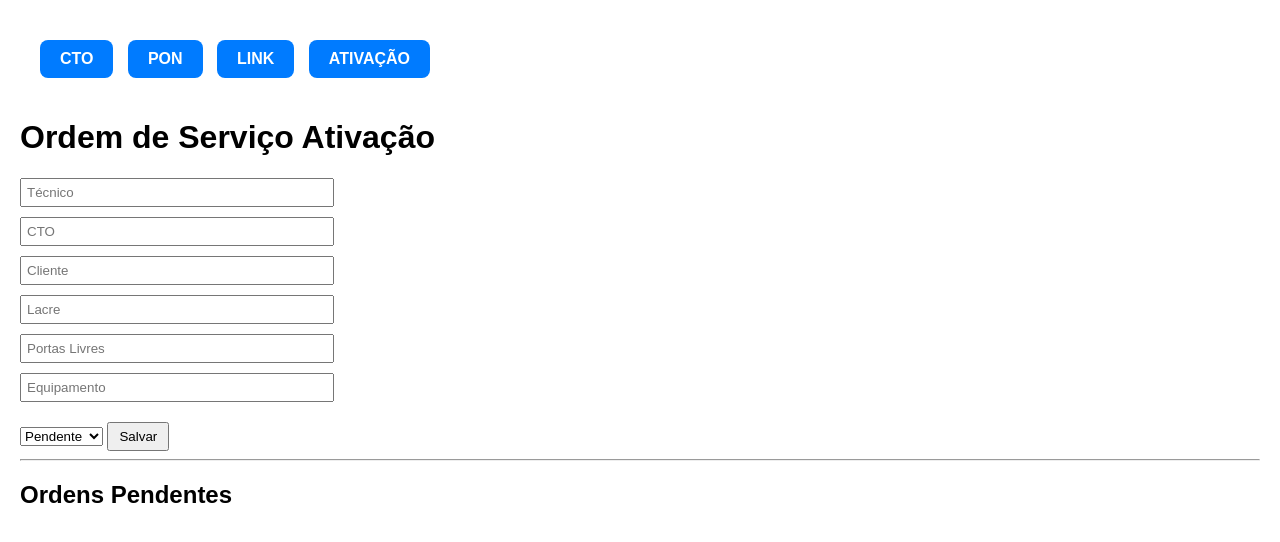
After one commit to arieltonhenemann/formularios_basicos, a Flask app: page /ativacao in a window 1280 px wide. The commit adds this page. Shown: the top 542 px of the page. Run offline with Flask 3, Linux system fonts and the light colour scheme.

Commit message:
adicionado as paginas ativacao e editar_ativacao ao projeto

```diff
--- a/app.py
+++ b/app.py
@@ -7,6 +7,7 @@ app = Flask(__name__)
 cto_cards = []
 pon_cards = []
 link_cards = []
+ativacao_cards = []
 
 @app.route('/')
 def home():
@@ -165,5 +166,48 @@ def encerrar_link(id):
     link_cards = [c for c in link_cards if c['id'] != id]
     return redirect(url_for('link'))
 
+#ATIVAÇÃO
+@app.route('/ativacao', methods=['GET', 'POST'])
+def ativacao():
+    if request.method == 'POST':
+        dados = {
+            'id': str(uuid.uuid4()),
+            'tecnico': request.form['tecnico'],
+            'cto': request.form['cto'],
+            'cliente': request.form['cliente'],
+            'lacre': request.form['lacre'],
+            'portas_livres': request.form['portas_livres'],
+            'equipamento': request.form['equipamento'],
+        }
+        ativacao_cards.append(dados)
+        return redirect(url_for('ativacao'))
+    return render_template('ativacao.html', cards=ativacao_cards)
+
+@app.route('/editar_ativacao/<id>', methods=['GET', 'POST'])
+def editar_ativacao(id):
+    card = next((c for c in ativacao_cards if c['id'] == id), None)
+    if not card:
+        return "Card não encontrado", 404
+
+    if request.method == 'POST':
+        card.update({
+            'tecnico': request.form['tecnico'],
+            'cto': request.form['cto'],
+            'cliente': request.form['cliente'],
+            'lacre': request.form['lacre'],
+            'portas_livres': request.form['portas_livres'],
+            'equipamento': request.form['equipamento'],
+        })
+        return redirect(url_for('ativacao'))
+
+    return render_template('editar_ativacao.html', card=card)
+
+@app.route('/encerrar_ativacao/<id>', methods=['POST'])
+def encerrar_ativacao(id):
+    global ativacao_cards
+    ativacao_cards = [c for c in ativacao_cards if c['id'] != id]
+    return redirect(url_for('ativacao'))
+
+
 if __name__ == '__main__':
     app.run(debug=True)
--- /dev/null
+++ b/templates/ativacao.html
@@ -0,0 +1,41 @@
+{% extends "base.html" %}
+
+{% block title %}CTO{% endblock %}
+
+{% block content %}
+    <h1>Ordem de Serviço Ativação</h1>
+    <form method="POST">
+        <input name="tecnico" placeholder="Técnico" required>
+        <input name="cto" placeholder="CTO" required>
+        <input name="cliente" placeholder="Cliente" required>
+        <input name="lacre" placeholder="Lacre" required>
+        <input name="portas_livres" placeholder="Portas Livres" required>
+        <input name="equipamento" placeholder="Equipamento" required>
+        <select name="mk" id="mk">
+            <option value="Mkt1">Pendente</option>
+            <option value="Mkt2">Finalizado</option>
+        </select>
+        <button type="submit">Salvar</button>
+    </form>
+
+    <hr>
+
+    <h2>Ordens Pendentes</h2>
+    {% for card in cards %}
+    <div class="card">
+        <p><strong>Técnico:</strong> {{ card.tecnico }}</p>
+        <p><strong>CTO:</strong> {{ card.cto }}</p>
+        <p><strong>Cliente:</strong> {{ card.cliente }}</p>
+        <p><strong>Lacre:</strong> {{ card.lacre }}</p>
+        <p><strong>Portas livres:</strong> {{ card.portas_livre }}</p>
+        <p><strong>Equipamento:</strong> {{ card.equipamento }}</p>
+        <p><strong>Status:</strong> {{ card.mk }}</p>
+        <form action="/editar_ativacao/{{ card.id }}" method="GET" style="display:inline;">
+            <button type="submit">Editar</button>
+        </form>
+        <form action="/encerrar/{{ card.id }}" method="POST" style="display:inline;">
+            <button type="submit">Encerrar</button>
+        </form>
+    </div>
+    {% endfor %}
+{% endblock %}
--- a/templates/base.html
+++ b/templates/base.html
@@ -11,6 +11,7 @@
   <a href="{{ url_for('cto') }}">CTO</a>
   <a href="{{ url_for('pon') }}">PON</a>
   <a href="{{ url_for('link') }}">LINK</a>
+  <a href="{{ url_for('ativacao') }}">ATIVAÇÃO </a>
 </nav>
 
 
```
Also changed, not shown: templates/editar_ativacao.html (added, +9 -0 lines).
